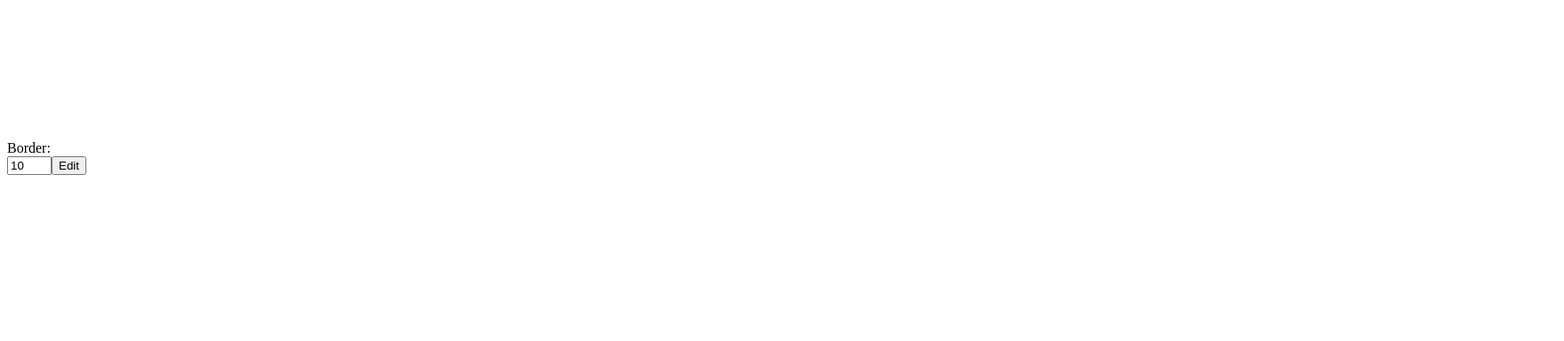
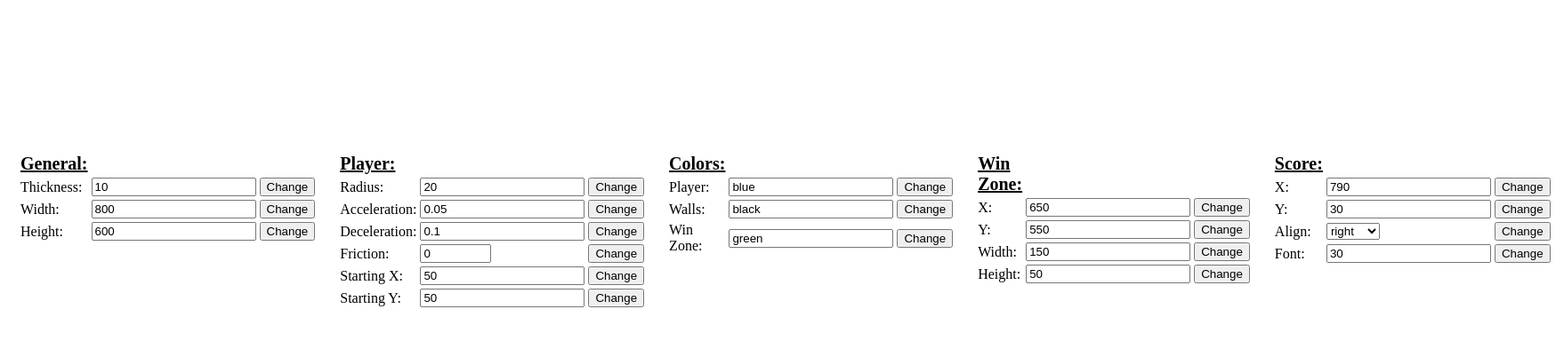
Before and after one commit to afuous/maze, a plain HTML site: page editor.html in a window 1280 px wide. Shown: the whole page at 89% size, 1758 px wide, since content can reach past the window. Drawn offline with Linux system fonts and the light colour scheme.

Commit message:
More work on maze editor. Adds default maze, retrieving maze from url.

```diff
--- a/defaultMaze.js
+++ b/defaultMaze.js
@@ -1,4 +1,4 @@
-startGame({
+var defaultMaze = {
 	"width" : 800,
 	"height" : 600,
 	"radius" : 20,
@@ -70,4 +70,4 @@ startGame({
 			"height" : 500
 		}
 	]
-});
+};
--- a/editor.html
+++ b/editor.html
@@ -1,9 +1,159 @@
 <html>
 	<head>
 		<title> Hello </title>
+		<style type="text/css">
+			.header {
+				font-size: 20;
+				font-weight: bold;
+				text-decoration: underline;
+			}
+		</style>
 	</head>
 	<body>
 		<canvas id="canvas"></canvas>
+		<table cellpadding="10">
+			<tr>
+				<td valign="top">
+					<table>
+						<tr>
+							<td class="header"> General: </td>
+						</tr>
+						<tr>
+							<td> Thickness: </td>
+							<td> <input type="number" value="10" min="1" /> </td>
+							<td> <input type="button" value="Change" /> </td>
+						</tr>
+						<tr>
+							<td> Width: </td>
+							<td> <input type="number" value="800" min="1"/> </td>
+							<td> <input type="button" value="Change" /> </td>
+						</tr>
+						<tr>
+							<td> Height: </td>
+							<td> <input type="number" value="600" min="1"/> </td>
+							<td> <input type="button" value="Change" /> </td>
+						</tr>
+					</table>
+				</td>
+				<td valign="top">
+					<table>
+						<tr>
+							<td class="header"> Player: </td>
+						</tr>
+						<tr>
+							<td> Radius: </td>
+							<td> <input type="number" value="20" min="1" /> </td>
+							<td> <input type="button" value="Change" /> </td>
+						</tr>
+						<tr>
+							<td> Acceleration: </td>
+							<td> <input type="number" value="0.05" min="0" step="0.01" /> </td>
+							<td> <input type="button" value="Change" /> </td>
+						</tr>
+						<tr>
+							<td> Deceleration: </td>
+							<td> <input type="number" value="0.1" min="0" step=="0.01" /> </td>
+							<td> <input type="button" value="Change" /> </td>
+						</tr>
+						<tr>
+							<td> Friction: </td>
+							<td> <input type="number" value="0" min="0" max="1" step="0.001" /> </td>
+							<td> <input type="button" value="Change" /> </td>
+						</tr>
+						<tr>
+							<td> Starting X: </td>
+							<td> <input type="number" value="50" min="20" /> </td>
+							<td> <input type="button" value="Change" /> </td>
+						</tr>
+						<tr>
+							<td> Starting Y: </td>
+							<td> <input type="number" value="50" min="20" /> </td>
+							<td> <input type="button" value="Change" /> </td>
+						</tr>
+					</table>
+				</td>
+				<td valign="top">
+					<table>
+						<tr>
+							<td class="header"> Colors: </td>
+						</tr>
+						<tr>
+							<td> Player: </td>
+							<td> <input type="text" value="blue" /> </td>
+							<td> <input type="button" value="Change" /> </td>
+						</tr>
+						<tr>
+							<td> Walls: </td>
+							<td> <input type="text" value="black" /> </td>
+							<td> <input type="button" value="Change" /> </td>
+						</tr>
+						<tr>
+							<td> Win Zone: </td>
+							<td> <input type="text" value="green" /> </td>
+							<td> <input type="button" value="Change" /> </td>
+						</tr>
+					</table>
+				</td>
+				<td valign="top">
+					<table>
+						<tr>
+							<td class="header"> Win Zone: </td>
+						</tr>
+						<tr>
+							<td> X: </td>
+							<td> <input type="number" value="650" min="0" /> </td>
+							<td> <input type="button" value="Change" /> </td>
+						</tr>
+						<tr>
+							<td> Y: </td>
+							<td> <input type="number" value="550" min="0"/> </td>
+							<td> <input type="button" value="Change" /> </td>
+						</tr>
+						<tr>
+							<td> Width: </td>
+							<td> <input type="number" value="150" min="1"/> </td>
+							<td> <input type="button" value="Change" /> </td>
+						</tr>
+						<tr>
+							<td> Height: </td>
+							<td> <input type="number" value="50" min="1"/> </td>
+							<td> <input type="button" value="Change" /> </td>
+						</tr>
+					</table>
+				</td>
+				<td valign="top">
+					<table>
+						<tr>
+							<td class="header"> Score: </td>
+						</tr>
+						<tr>
+							<td> X: </td>
+							<td> <input type="number" value="790" min="0" /> </td>
+							<td> <input type="button" value="Change" /> </td>
+						</tr>
+						<tr>
+							<td> Y: </td>
+							<td> <input type="number" value="30" min="0"/> </td>
+							<td> <input type="button" value="Change" /> </td>
+						</tr>
+						<tr>
+							<td> Align: </td>
+							<td> <select>
+								<option> left </option>
+								<option> center </option>
+								<option selected> right </option>
+							</select </td>
+							<td> <input type="button" value="Change" /> </td>
+						</tr>
+						<tr>
+							<td> Font: </td>
+							<td> <input type="number" value="30" min="1"/> </td>
+							<td> <input type="button" value="Change" /> </td>
+						</tr>
+					</table>
+				</td>
+			</tr>
+		</table>
 		<script type="text/javascript" src="editor.js"></script>
 	</body>
 </html>
--- a/editor.js
+++ b/editor.js
@@ -71,6 +71,7 @@ var maze = {
 
 var selected = null;
 
+/*
 var border = getInput("number", maze.border);
 getDiv("Border:<br>", border, getButton("Edit", border, function(border) {
 	maze.border = parseInt(border);
@@ -78,6 +79,7 @@ getDiv("Border:<br>", border, getButton("Edit", border, function(border) {
 		if(inputs[i].modifyStep) inputs[i].step = maze.border;
 	}
 })).add();
+*/
 
 var width = getInput("number", maze.width, 1);
 
--- a/index.html
+++ b/index.html
@@ -11,15 +11,30 @@
 				user-select: none;
 			}
 		</style>
+		<script type="text/javascript" src="defaultMaze.js"></script>
 	</head>
 	<body>
 		<table width="100%" height="100%">
 			<tr>
-				<td align="center" valign="middle" id="content">
-					<input type="button" value="Default Maze" id="loadDefault" />
-					<br><br>
-					<input type="button" value="Load Maze" id="loadFile" />
-					<input type="file" id="file" />
+				<td align="center" valign="middle">
+					<div id="load" style="display:block;">
+						<table cellpadding="10">
+							<tr><td>
+								<input type="button" value="Default Maze" id="loadDefault" />
+							</td></tr>
+							<tr><td>
+								<input type="button" value="Load Maze" id="loadFile" />
+								<input type="file" id="file" />
+							</td></tr>
+							<tr><td>
+								<input type="button" value="Load Maze" id="loadURL" />
+								<input type="text" style="width:300;" id="url" />
+							</td></tr>
+						</table>
+					</div>
+					<div id="game" style="display:none;">
+						<canvas id="canvas"></canvas>
+					</div>
 				</td>
 			</tr>
 		</table>
```
Also changed, not shown: script.js (+87 -38 lines).
